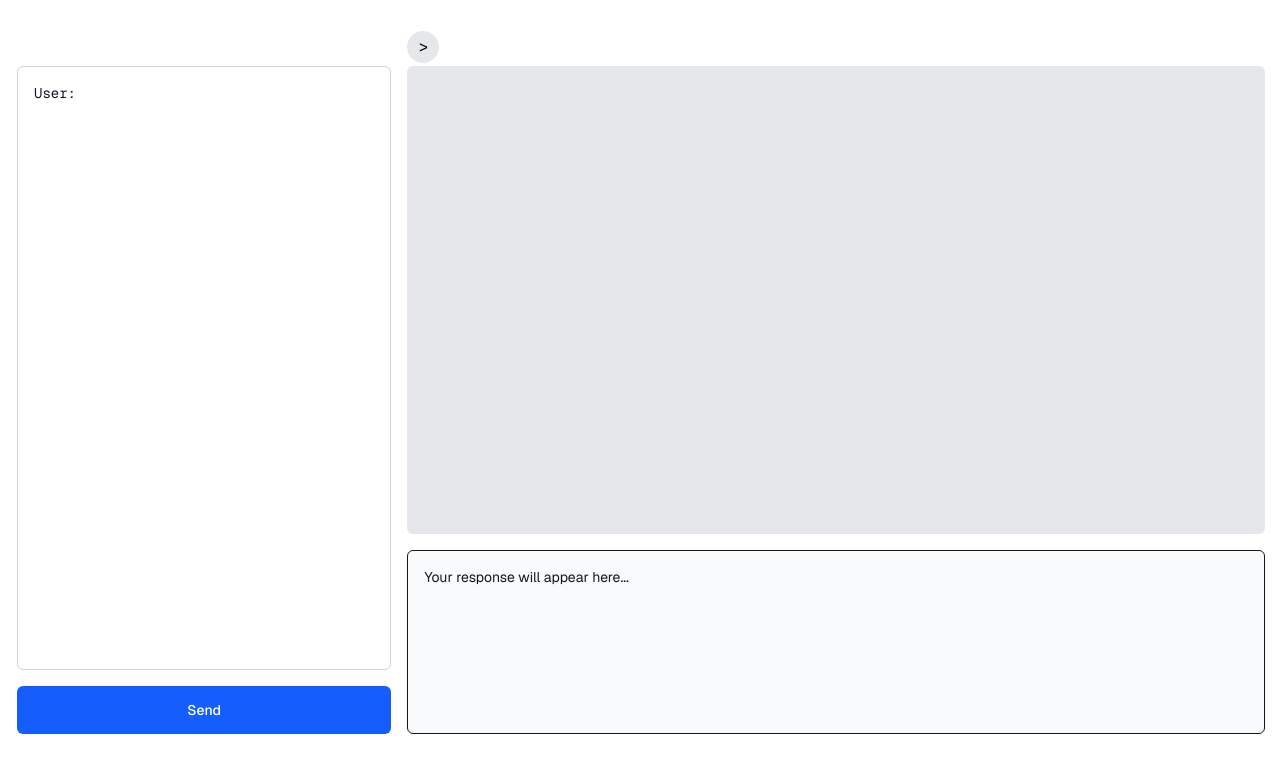
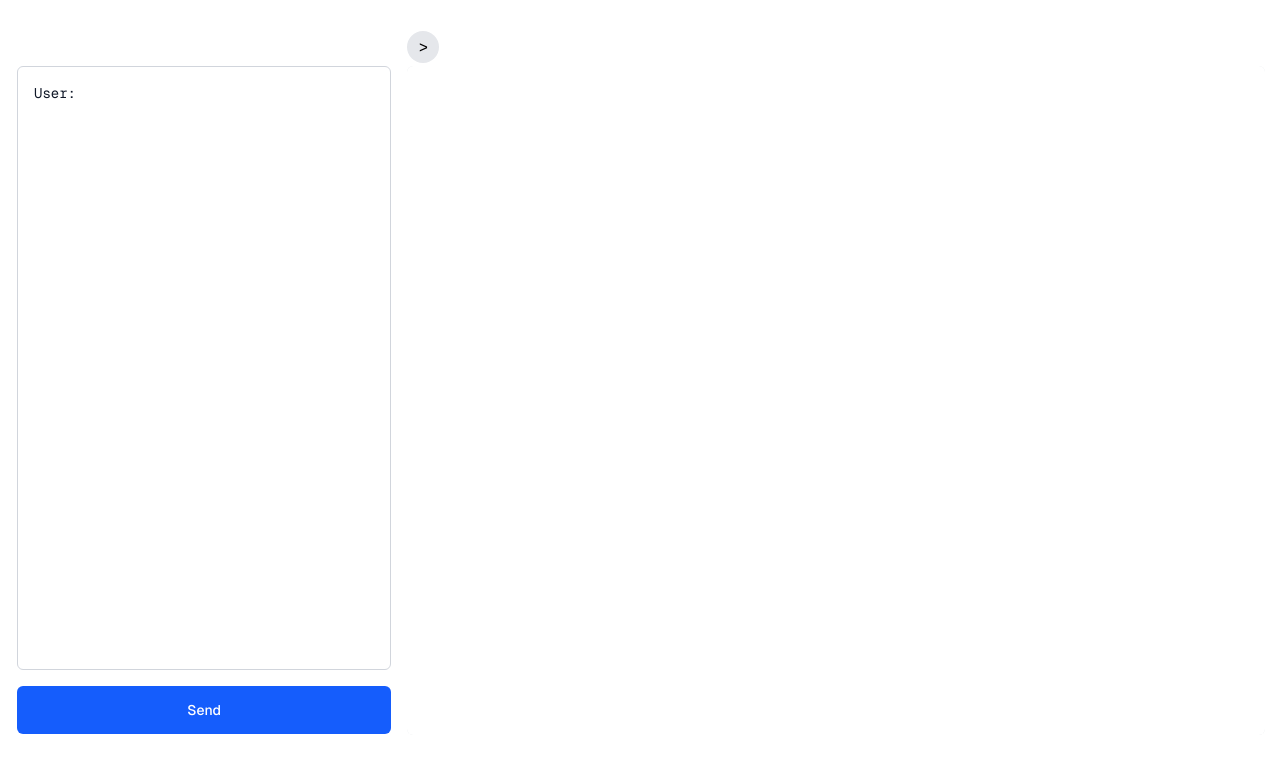
Before and after one commit to Nparooei/test-ai, a Next.js app: page /dashboard in a window 1280 px wide. Shown: the top 772 px of the page. Built offline with nearby package versions, Linux system fonts and the light colour scheme.

Commit message:
feat: disable streaming response

```diff
--- a/src/app/dashboard/page.tsx
+++ b/src/app/dashboard/page.tsx
@@ -105,7 +105,7 @@ function Collapsed({
     </form>
   </div>
 
-      <div className="row-start-1 col-start-2 relative mr-4">
+  <div className="row-span-2 col-start-2 relative mr-4 pb-[15px]">
     <button
       className="absolute -top-[35px] -left-0 text-black dark:text-white rounded-full w-8 h-8 flex items-center justify-center bg-gray-200 dark:bg-gray-700 hover:bg-gray-200 dark:hover:bg-gray-600 transition-colors duration-200"
       onClick={() => {
@@ -120,11 +120,8 @@ function Collapsed({
       <iframe src="http://localhost:8080" className="w-full h-full" />
     </div>
   </div>
+</>
 
-      <div className="mr-4 mb-4 row-start-2 col-start-2 bg-gray-50 dark:bg-gray-800 p-4 border rounded-md text-sm whitespace-pre-wrap overflow-auto">
-        {streamResponse || "Your response will appear here..."}
-      </div>
-    </>
   );
 }
 
@@ -147,7 +144,7 @@ export default function Home() {
   useEffect(() => {
     if (!chatLog) return;
 
-    const eventSource = new EventSource('http://localhost:8081/v1/tools/observations/stream');
+    //const eventSource = new EventSource('http://localhost:8081/v1/tools/observations/stream');
     let fullStream = '';
 
     const handleMessage = (event: MessageEvent) => {
@@ -156,7 +153,7 @@ export default function Home() {
 
       if (data.done) {
         setLoading(false);
-        eventSource.close();
+        //eventSource.close();
         return;
       }
 
@@ -166,15 +163,15 @@ export default function Home() {
 
     const handleError = () => {
       setLoading(false);
-      eventSource.close();
+      //eventSource.close();
       setStreamResponse((prev) => prev + '\n[Stream error]');
     };
 
-    eventSource.onmessage = handleMessage;
-    eventSource.onerror = handleError;
+    //eventSource.onmessage = handleMessage;
+    //eventSource.onerror = handleError;
 
     return () => {
-      eventSource.close();
+      //eventSource.close();
     };
   }, [chatLog]);
 
```
Lines whose indentation alone changed are shown as unchanged.
